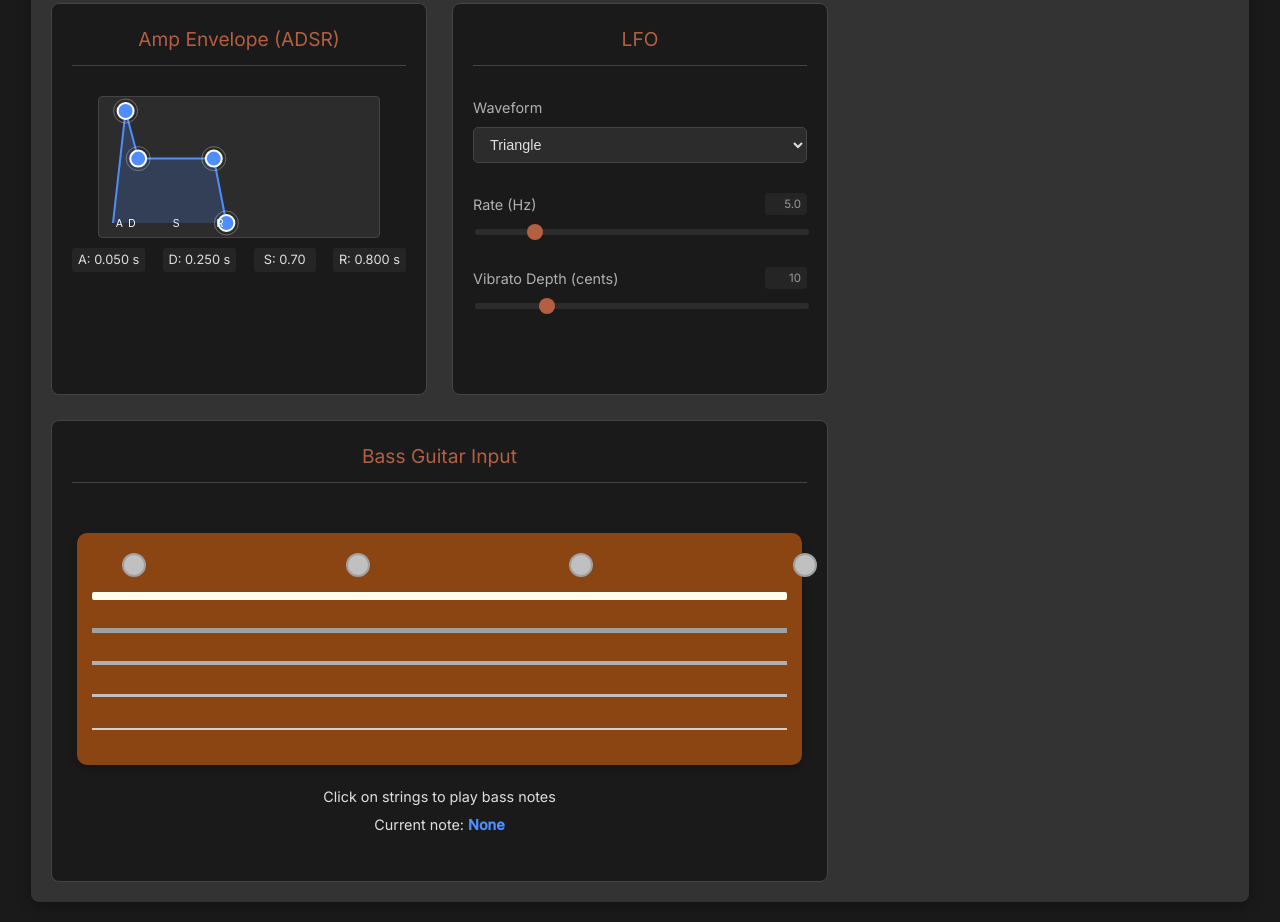
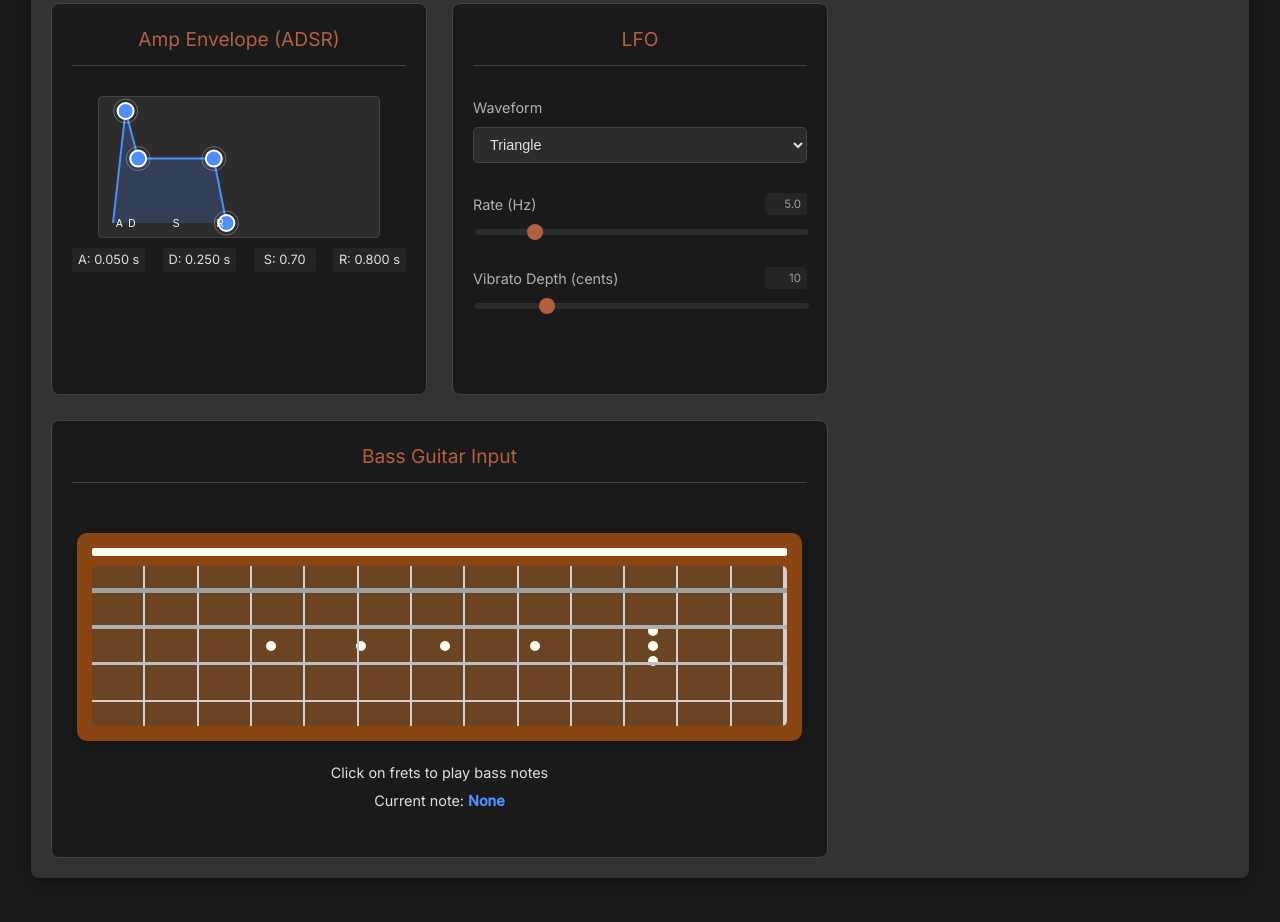
Before and after one commit to lovejzzz/DoubleBaas, a plain HTML site: page docs/index.html in a window 1280 px wide. Shown: the part 1023-1945 px from the top of the page. After the commit the page ends 1921 px from the top, so only its background shows below. Drawn offline with nearby package versions, Linux system fonts and the light colour scheme.

Commit message:
Replace bass tuning pegs with interactive fretboard grid

```diff
--- /dev/null
+++ b/docs/bass-styles.css
@@ -0,0 +1,207 @@
+/* Bass Guitar Module Styles */
+.bass-module {
+    grid-column: span 2;
+    display: flex;
+    flex-direction: column;
+}
+
+.bass-container {
+    display: flex;
+    flex-direction: column;
+    align-items: center;
+    justify-content: center;
+    height: 100%;
+    padding: 20px;
+}
+
+.bass-head {
+    width: 100%;
+    position: relative;
+    background-color: #8B4513; /* Wood color */
+    border-radius: 10px;
+    padding: 15px;
+    box-shadow: 0 4px 8px rgba(0, 0, 0, 0.2);
+}
+
+.bass-nut {
+    height: 8px;
+    width: 100%;
+    background-color: #FFFFF0; /* Ivory */
+    border-radius: 2px;
+    margin-bottom: 10px;
+}
+
+.bass-fretboard {
+    position: relative;
+    width: 100%;
+    min-height: 140px;
+    background-color: #6b4423; /* Darker wood for fretboard */
+    border-radius: 5px;
+    display: flex;
+    flex-direction: column;
+    overflow: hidden;
+}
+
+/* Fret markers (dots on the fretboard) */
+.fret-markers {
+    position: absolute;
+    width: 100%;
+    height: 100%;
+    z-index: 1;
+    pointer-events: none;
+}
+
+.fret-marker {
+    position: absolute;
+    width: 10px;
+    height: 10px;
+    border-radius: 50%;
+    background-color: #FFFFF0; /* Ivory */
+    top: 50%;
+    transform: translateY(-50%);
+}
+
+.fret-marker[data-fret="3"] {
+    left: 25%;
+}
+
+.fret-marker[data-fret="5"] {
+    left: 38%;
+}
+
+.fret-marker[data-fret="7"] {
+    left: 50%;
+}
+
+.fret-marker[data-fret="9"] {
+    left: 63%;
+}
+
+.fret-marker.double[data-fret="12"] {
+    left: 80%;
+    width: 10px;
+    height: 10px;
+    box-shadow: 0 -15px 0 #FFFFF0, 0 15px 0 #FFFFF0; /* Creates double dots */
+}
+
+/* Frets (the metal bars) */
+.frets {
+    position: absolute;
+    width: 100%;
+    height: 100%;
+    display: flex;
+    z-index: 2;
+    pointer-events: none;
+}
+
+.fret {
+    position: relative;
+    flex: 1;
+    height: 100%;
+    border-right: 2px solid #D0D0D0; /* Silver color for fret wire */
+}
+
+.fret:first-child {
+    border-left: none;
+}
+
+.fret:last-child {
+    border-right: 4px solid #D0D0D0; /* Thicker last fret */
+}
+
+.bass-strings-container {
+    position: relative;
+    display: flex;
+    flex-direction: column;
+    width: 100%;
+    height: 140px;
+    justify-content: space-between;
+    padding: 10px 0;
+    z-index: 3; /* Ensure strings are above frets */
+}
+
+.bass-string {
+    position: relative;
+    width: 100%;
+    height: 30px;
+    cursor: pointer;
+    display: flex;
+    align-items: center;
+    justify-content: center;
+}
+
+.string-line {
+    position: absolute;
+    width: 100%;
+    height: 2px;
+    background-color: #C0C0C0; /* Silver */
+    transition: height 0.05s, background-color 0.05s;
+    z-index: 1;
+}
+
+.bass-string:nth-child(1) .string-line {
+    height: 5px; /* E string is thicker */
+    background-color: #A0A0A0;
+}
+
+.bass-string:nth-child(2) .string-line {
+    height: 4px; /* A string */
+    background-color: #B0B0B0;
+}
+
+.bass-string:nth-child(3) .string-line {
+    height: 3px; /* D string */
+    background-color: #C0C0C0;
+}
+
+.bass-string:nth-child(4) .string-line {
+    height: 2px; /* G string */
+    background-color: #D0D0D0;
+}
+
+.string-notes {
+    position: absolute;
+    display: flex;
+    width: 100%;
+    height: 100%;
+    z-index: 3;
+}
+
+.note-position {
+    position: relative;
+    flex: 1;
+    height: 100%;
+    display: flex;
+    align-items: center;
+    justify-content: center;
+    cursor: pointer;
+    transition: background-color 0.1s;
+}
+
+.note-position:hover {
+    background-color: rgba(79, 142, 255, 0.3);
+}
+
+.note-position.active {
+    background-color: rgba(79, 142, 255, 0.7);
+}
+
+.bass-string.active .string-line {
+    background-color: #4f8eff; /* Highlight color when playing */
+    box-shadow: 0 0 10px #4f8eff;
+}
+
+.bass-info {
+    margin-top: 15px;
+    text-align: center;
+    font-size: 0.9em;
+}
+
+.bass-info p {
+    margin: 5px 0;
+}
+
+#current-bass-note {
+    font-weight: bold;
+    color: #4f8eff;
+}
--- a/docs/index.html
+++ b/docs/index.html
@@ -5,6 +5,7 @@
     <meta name="viewport" content="width=device-width, initial-scale=1.0">
     <title>Web SEM Synth</title>
     <link rel="stylesheet" href="style.css">
+    <link rel="stylesheet" href="bass-styles.css">
 </head>
 <body>
     <div class="synth-container">
@@ -171,30 +172,63 @@
             <h2>Bass Guitar Input</h2>
             <div class="bass-container">
                 <div class="bass-head">
-                    <div class="tuning-pegs">
-                        <div class="tuning-peg" data-string="0"></div>
-                        <div class="tuning-peg" data-string="1"></div>
-                        <div class="tuning-peg" data-string="2"></div>
-                        <div class="tuning-peg" data-string="3"></div>
+                    <div class="bass-nut"></div>
+                    <div class="bass-fretboard">
+                        <!-- Fret markers -->
+                        <div class="fret-markers">
+                            <div class="fret-marker" data-fret="3"></div>
+                            <div class="fret-marker" data-fret="5"></div>
+                            <div class="fret-marker" data-fret="7"></div>
+                            <div class="fret-marker" data-fret="9"></div>
+                            <div class="fret-marker double" data-fret="12"></div>
                         </div>
-                    <div class="bass-nut"></div>
+                        <!-- Frets -->
+                        <div class="frets">
+                            <div class="fret" data-fret="0"></div>
+                            <div class="fret" data-fret="1"></div>
+                            <div class="fret" data-fret="2"></div>
+                            <div class="fret" data-fret="3"></div>
+                            <div class="fret" data-fret="4"></div>
+                            <div class="fret" data-fret="5"></div>
+                            <div class="fret" data-fret="6"></div>
+                            <div class="fret" data-fret="7"></div>
+                            <div class="fret" data-fret="8"></div>
+                            <div class="fret" data-fret="9"></div>
+                            <div class="fret" data-fret="10"></div>
+                            <div class="fret" data-fret="11"></div>
+                            <div class="fret" data-fret="12"></div>
+                        </div>
+                        <!-- Strings -->
                         <div class="bass-strings-container">
                             <div class="bass-string" data-string="0" data-note="E1">
                                 <div class="string-line"></div>
+                                <div class="string-notes">
+                                    <!-- Notes will be created by JavaScript -->
+                                </div>
                             </div>
                             <div class="bass-string" data-string="1" data-note="A1">
                                 <div class="string-line"></div>
+                                <div class="string-notes">
+                                    <!-- Notes will be created by JavaScript -->
+                                </div>
                             </div>
                             <div class="bass-string" data-string="2" data-note="D2">
                                 <div class="string-line"></div>
+                                <div class="string-notes">
+                                    <!-- Notes will be created by JavaScript -->
+                                </div>
                             </div>
                             <div class="bass-string" data-string="3" data-note="G2">
                                 <div class="string-line"></div>
+                                <div class="string-notes">
+                                    <!-- Notes will be created by JavaScript -->
+                                </div>
+                            </div>
                         </div>
                     </div>
                 </div>
                 <div class="bass-info">
-                    <p>Click on strings to play bass notes</p>
+                    <p>Click on frets to play bass notes</p>
                     <p>Current note: <span id="current-bass-note">None</span></p>
                 </div>
             </div>
--- a/docs/synth.js
+++ b/docs/synth.js
@@ -1385,122 +1385,158 @@ document.addEventListener('DOMContentLoaded', () => {
 
     // ===== Bass Guitar Module =====
 
-    // Bass string notes in MIDI note numbers (E1, A1, D2, G2)
+    // Define bass string starting notes in MIDI note numbers (E1, A1, D2, G2)
     const bassStringNotes = [28, 33, 38, 43];
-
-    // Map of MIDI note numbers to note names
-    const noteNames = {
-        28: 'E1',
-        33: 'A1',
-        38: 'D2',
-        43: 'G2'
-    };
-
-    // Get bass string elements
-    const bassStrings = document.querySelectorAll('.bass-string');
-    const currentBassNoteElement = document.getElementById('current-bass-note');
-
-    // Set up event listeners for bass strings
-    bassStrings.forEach((string, index) => {
-        string.addEventListener('mousedown', () => {
-            playBassString(index);
+    const numFrets = 13; // 0-12 frets
+
+    // Map to store active notes and their positions
+    const activeNoteElements = new Map();
+
+    // Generate fretboard positions and notes
+    function initializeBassNotes() {
+        const stringElements = document.querySelectorAll('.bass-string');
+
+        stringElements.forEach((stringEl, stringIndex) => {
+            const notesContainer = stringEl.querySelector('.string-notes');
+            const baseNote = bassStringNotes[stringIndex];
+
+            // Clear any existing note positions
+            notesContainer.innerHTML = '';
+
+            // Create note positions for each fret (0-12)
+            for (let fret = 0; fret < numFrets; fret++) {
+                const noteValue = baseNote + fret;
+                const noteName = calculateNoteName(noteValue);
+
+                const notePosition = document.createElement('div');
+                notePosition.className = 'note-position';
+                notePosition.dataset.fret = fret;
+                notePosition.dataset.note = noteValue;
+                notePosition.dataset.noteName = noteName;
+
+                // Add event listeners
+                notePosition.addEventListener('mousedown', (e) => {
+                    playBassNote(stringIndex, fret);
+                });
+
+                notePosition.addEventListener('mouseup', (e) => {
+                    releaseBassNote(stringIndex, fret);
+                });
+
+                notePosition.addEventListener('mouseleave', (e) => {
+                    releaseBassNote(stringIndex, fret);
+                });
+
+                // Touch events for mobile
+                notePosition.addEventListener('touchstart', (e) => {
+                    e.preventDefault();
+                    playBassNote(stringIndex, fret);
+                });
+
+                notePosition.addEventListener('touchend', (e) => {
+                    e.preventDefault();
+                    releaseBassNote(stringIndex, fret);
+                });
+
+                notesContainer.appendChild(notePosition);
+            }
         });
 
-        string.addEventListener('mouseup', () => {
-            releaseBassString(index);
-        });
-
-        string.addEventListener('mouseleave', () => {
-            releaseBassString(index);
-        });
-
-        // Touch events for mobile
-        string.addEventListener('touchstart', (e) => {
-            e.preventDefault();
-            playBassString(index);
-        });
-
-        string.addEventListener('touchend', (e) => {
-            e.preventDefault();
-            releaseBassString(index);
-        });
-    });
-
-    // Function to play a bass string
-    function playBassString(stringIndex) {
+        console.log('Bass fretboard initialized with notes');
+    }
+
+    // Call the initialization function
+    initializeBassNotes();
+
+    // Function to play a bass note
+    function playBassNote(stringIndex, fret) {
         // Make sure audio is started
         if (!audioStarted) {
             startAudio().then(() => {
-                console.log('Audio started from bass string');
-                actuallyPlayBassString(stringIndex);
+                console.log('Audio started from bass note');
+                actuallyPlayBassNote(stringIndex, fret);
             });
         } else {
-            actuallyPlayBassString(stringIndex);
-        }
-    }
-
-    function actuallyPlayBassString(stringIndex) {
-        const midiNote = bassStringNotes[stringIndex];
-        const noteName = noteNames[midiNote] || `Note ${midiNote}`;
+            actuallyPlayBassNote(stringIndex, fret);
+        }
+    }
+
+    function actuallyPlayBassNote(stringIndex, fret) {
+        const baseNote = bassStringNotes[stringIndex];
+        const midiNote = baseNote + fret;
+        const noteName = calculateNoteName(midiNote);
+
+        // Find the note element
+        const stringElement = document.querySelectorAll('.bass-string')[stringIndex];
+        const notePosition = stringElement.querySelector(`.note-position[data-fret="${fret}"]`);
+
+        if (!notePosition) {
+            console.error(`Note position not found for string ${stringIndex}, fret ${fret}`);
+            return;
+        }
 
         // Add visual feedback
-        bassStrings[stringIndex].classList.add('active');
+        notePosition.classList.add('active');
+        stringElement.classList.add('active');
+
+        // Store the active note element so we can remove the active class later
+        const noteKey = `${stringIndex}-${fret}`;
+        activeNoteElements.set(noteKey, {
+            notePosition,
+            stringElement
+        });
 
         // Update current note display
-        currentBassNoteElement.textContent = noteName;
+        const currentBassNoteElement = document.getElementById('current-bass-note');
+        if (currentBassNoteElement) {
+            currentBassNoteElement.textContent = noteName;
+        }
 
         // Trigger the note using the synth's existing note handling
         handleNoteOn(midiNote, 0.8);
 
-        console.log(`Playing bass string ${stringIndex}, note ${noteName} (MIDI: ${midiNote})`);
-    }
-
-    // Function to release a bass string
-    function releaseBassString(stringIndex) {
-        // Remove visual feedback
-        bassStrings[stringIndex].classList.remove('active');
-
-        // Update current note display if this was the active string
-        if (currentBassNoteElement.textContent === noteNames[bassStringNotes[stringIndex]]) {
-            currentBassNoteElement.textContent = 'None';
+        console.log(`Playing bass note: string ${stringIndex}, fret ${fret}, MIDI note ${midiNote} (${noteName})`);
+    }
+
+    // Function to release a bass note
+    function releaseBassNote(stringIndex, fret) {
+        const baseNote = bassStringNotes[stringIndex];
+        const midiNote = baseNote + fret;
+
+        // Find and remove the active classes
+        const noteKey = `${stringIndex}-${fret}`;
+        const elements = activeNoteElements.get(noteKey);
+
+        if (elements) {
+            elements.notePosition.classList.remove('active');
+
+            // Only remove active class from string if no other notes are active on this string
+            let hasActiveNotes = false;
+            activeNoteElements.forEach((value, key) => {
+                if (key.startsWith(`${stringIndex}-`) && key !== noteKey) {
+                    hasActiveNotes = true;
+                }
+            });
+
+            if (!hasActiveNotes) {
+                elements.stringElement.classList.remove('active');
+            }
+
+            activeNoteElements.delete(noteKey);
+        }
+
+        // Update current note display if no notes are active
+        if (activeNoteElements.size === 0) {
+            const currentBassNoteElement = document.getElementById('current-bass-note');
+            if (currentBassNoteElement) {
+                currentBassNoteElement.textContent = 'None';
+            }
         }
 
         // Trigger note off
-        handleNoteOff(bassStringNotes[stringIndex]);
-
-        console.log(`Released bass string ${stringIndex}`);
-    }
-
-    // Add tuning peg functionality (changes the pitch of strings)
-    const tuningPegs = document.querySelectorAll('.tuning-peg');
-
-    tuningPegs.forEach((peg, index) => {
-        peg.addEventListener('click', () => {
-            tuneString(index);
-        });
-    });
-
-    // Function to retune a string slightly
-    function tuneString(stringIndex) {
-        // Detune by -2 to +2 semitones
-        const detuneAmount = Math.floor(Math.random() * 5) - 2;
-        const oldMidiNote = bassStringNotes[stringIndex];
-        bassStringNotes[stringIndex] = oldMidiNote + detuneAmount;
-
-        // Update the note name
-        const newNoteName = calculateNoteName(bassStringNotes[stringIndex]);
-        noteNames[bassStringNotes[stringIndex]] = newNoteName;
-
-        // Visual feedback for tuning
-        tuningPegs[stringIndex].style.transform = `rotate(${detuneAmount * 45}deg)`;
-
-        // Play a short preview of the new tuning
-        playBassString(stringIndex);
-        setTimeout(() => {
-            releaseBassString(stringIndex);
-        }, 200);
-
-        console.log(`Retuned string ${stringIndex} from ${noteNames[oldMidiNote]} to ${newNoteName}`);
+        handleNoteOff(midiNote);
+
+        console.log(`Released bass note: string ${stringIndex}, fret ${fret}, MIDI note ${midiNote}`);
     }
 
     // Function to calculate note name from MIDI note number
```
Lines whose indentation alone changed are shown as unchanged.
